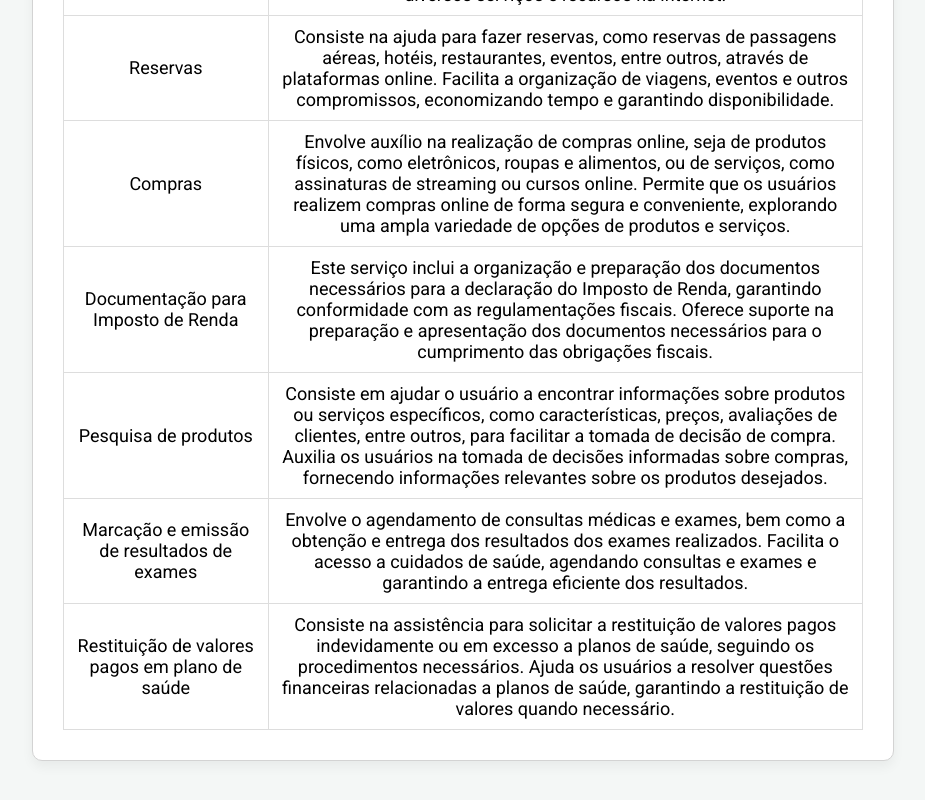
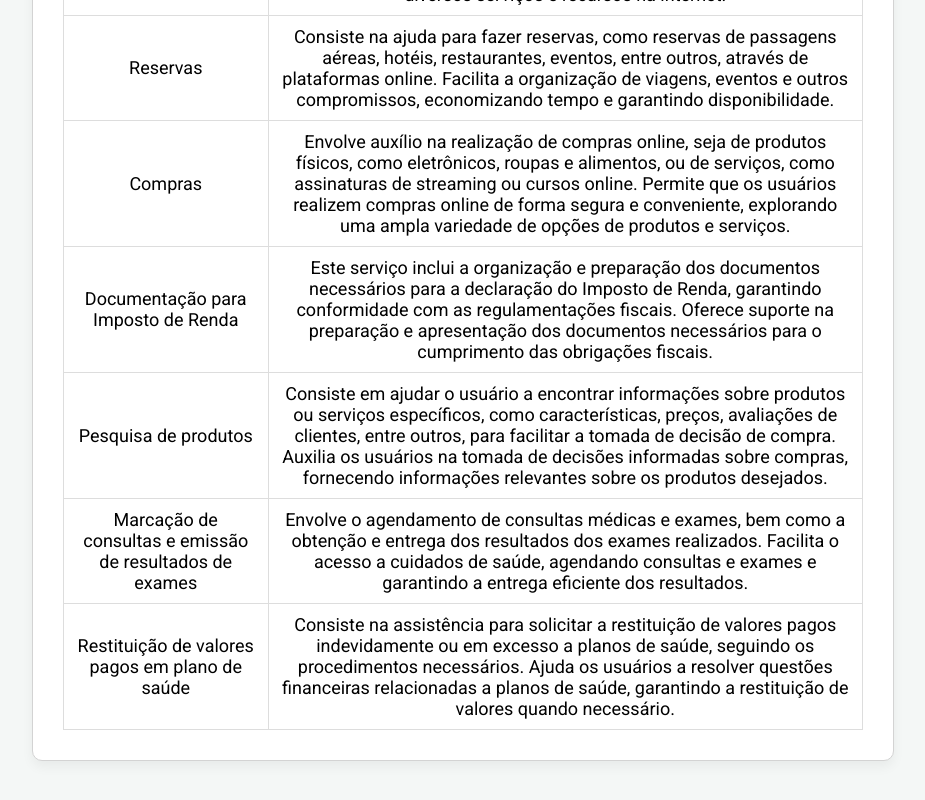
Before and after one commit to RAVELLSL/assessoria_tecnologica, a plain HTML site: page index.html in a window 1280 px wide. Shown: the part 1492-2292 px from the top of the page, without its empty margins (177-1102 px from the left). Drawn offline with Linux system fonts and the light colour scheme.

Commit message:
Update index.html

```diff
--- a/index.html
+++ b/index.html
@@ -142,7 +142,7 @@
                 <td>Consiste em ajudar o usuário a encontrar informações sobre produtos ou serviços específicos, como características, preços, avaliações de clientes, entre outros, para facilitar a tomada de decisão de compra. Auxilia os usuários na tomada de decisões informadas sobre compras, fornecendo informações relevantes sobre os produtos desejados.</td>
             </tr>
             <tr>
-                <td>Marcação e emissão de resultados de exames</td>
+                <td>Marcação de consultas e emissão de resultados de exames</td>
                 <td>Envolve o agendamento de consultas médicas e exames, bem como a obtenção e entrega dos resultados dos exames realizados. Facilita o acesso a cuidados de saúde, agendando consultas e exames e garantindo a entrega eficiente dos resultados.</td>
             </tr>
             <tr>
```
